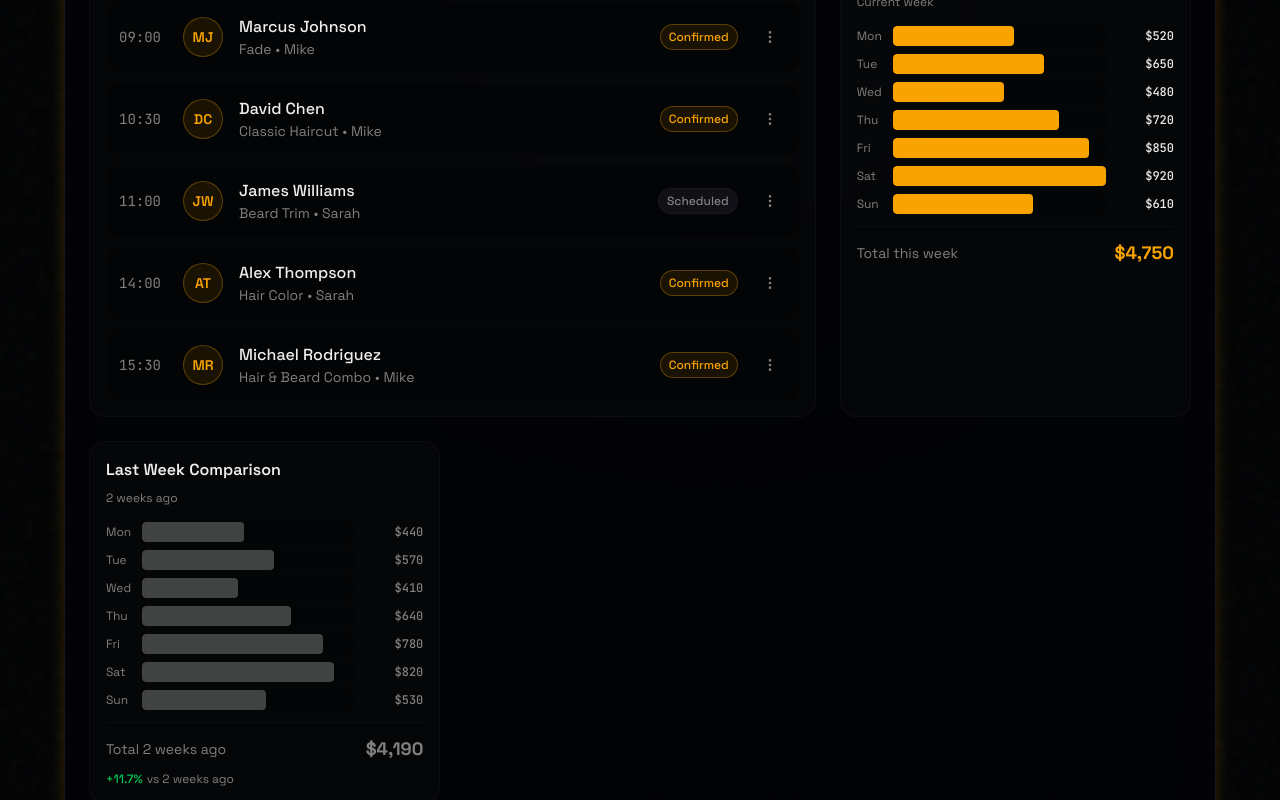
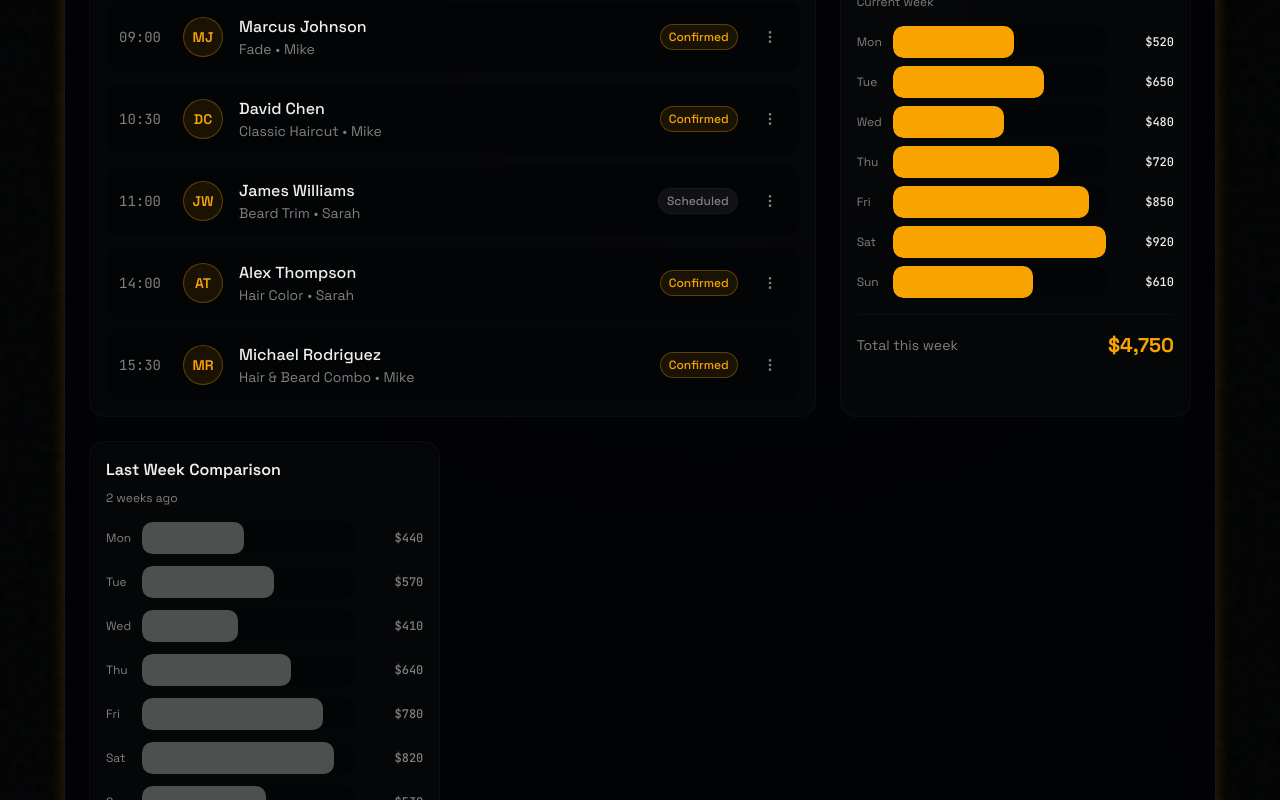
Before and after one commit to Globinner/tresser-saas, a Next.js app: page / in a window 1280 px wide. Shown: the part 3080-3880 px from the top of the page. Built offline with nearby package versions, Linux system fonts and the light colour scheme.

Commit message:
style: enhance chart bar visibility and aesthetics
Increase chart bar height, spacing, total text size, and
percentage indicator for better visual appeal.

```diff
--- a/components/dashboard-preview.tsx
+++ b/components/dashboard-preview.tsx
@@ -174,10 +174,10 @@ export function DashboardPreview() {
                   ]).map((item, index) => (
                     <div key={index} className={`flex items-center gap-3 ${isRTL ? 'flex-row-reverse' : ''}`}>
                       <span className={`text-xs text-muted-foreground w-6`}>{item.day}</span>
-                      <div className="flex-1 h-5 bg-background/50 rounded overflow-hidden">
+                      <div className="flex-1 h-8 bg-background/50 rounded-md overflow-hidden">
                         <div
-                          className={`h-full bg-primary rounded transition-all duration-500 ${isRTL ? 'ml-auto' : ''}`}
-                          style={{ width: `${item.width}%`, minWidth: item.width > 0 ? '8px' : '0' }}
+                          className={`h-full bg-primary rounded-md transition-all duration-500 ${isRTL ? 'ml-auto' : ''}`}
+                          style={{ width: `${item.width}%`, minWidth: item.width > 0 ? '12px' : '0' }}
                         />
                       </div>
                       <span className={`text-xs font-medium text-foreground w-14 font-mono ${isRTL ? 'text-left' : 'text-right'}`}>
@@ -186,9 +186,9 @@ export function DashboardPreview() {
                     </div>
                   ))}
                 </div>
-                <div className={`mt-3 pt-3 border-t border-border/30 flex items-center justify-between ${isRTL ? 'flex-row-reverse' : ''}`}>
+                <div className={`mt-4 pt-4 border-t border-border/30 flex items-center justify-between ${isRTL ? 'flex-row-reverse' : ''}`}>
                   <span className="text-sm text-muted-foreground">{isHebrew ? "סה״כ השבוע" : "Total this week"}</span>
-                  <span className="text-lg font-bold text-primary">{isHebrew ? "₪14,700" : "$4,750"}</span>
+                  <span className="text-xl font-bold text-primary">{isHebrew ? "₪14,700" : "$4,750"}</span>
                 </div>
               </div>
 
@@ -196,7 +196,7 @@ export function DashboardPreview() {
               <div className="bg-secondary/30 rounded-xl p-4 border border-border/30">
                 <h4 className={`font-semibold text-foreground mb-2 ${isRTL ? 'text-right' : ''}`}>{isHebrew ? "השוואה לשבוע שעבר" : "Last Week Comparison"}</h4>
                 <p className={`text-xs text-muted-foreground mb-4 ${isRTL ? 'text-right' : ''}`}>{isHebrew ? "לפני שבועיים" : "2 weeks ago"}</p>
-                <div className="space-y-2">
+                <div className="space-y-3">
                   {(isHebrew ? [
                     { day: "א׳", width: 48, value: "₪1,580" },
                     { day: "ב׳", width: 62, value: "₪2,050" },
@@ -216,10 +216,10 @@ export function DashboardPreview() {
                   ]).map((item, index) => (
                     <div key={index} className={`flex items-center gap-3 ${isRTL ? 'flex-row-reverse' : ''}`}>
                       <span className={`text-xs text-muted-foreground w-6`}>{item.day}</span>
-                      <div className="flex-1 h-5 bg-background/50 rounded overflow-hidden">
+                      <div className="flex-1 h-8 bg-background/50 rounded-md overflow-hidden">
                         <div
-                          className={`h-full bg-muted-foreground/50 rounded transition-all duration-500 ${isRTL ? 'ml-auto' : ''}`}
-                          style={{ width: `${item.width}%`, minWidth: item.width > 0 ? '8px' : '0' }}
+                          className={`h-full bg-muted-foreground/60 rounded-md transition-all duration-500 ${isRTL ? 'ml-auto' : ''}`}
+                          style={{ width: `${item.width}%`, minWidth: item.width > 0 ? '12px' : '0' }}
                         />
                       </div>
                       <span className={`text-xs font-medium text-muted-foreground w-14 font-mono ${isRTL ? 'text-left' : 'text-right'}`}>
@@ -228,12 +228,12 @@ export function DashboardPreview() {
                     </div>
                   ))}
                 </div>
-                <div className={`mt-3 pt-3 border-t border-border/30 flex items-center justify-between ${isRTL ? 'flex-row-reverse' : ''}`}>
+                <div className={`mt-4 pt-4 border-t border-border/30 flex items-center justify-between ${isRTL ? 'flex-row-reverse' : ''}`}>
                   <span className="text-sm text-muted-foreground">{isHebrew ? "סה״כ לפני שבועיים" : "Total 2 weeks ago"}</span>
-                  <span className="text-lg font-bold text-muted-foreground">{isHebrew ? "₪13,160" : "$4,190"}</span>
+                  <span className="text-xl font-bold text-muted-foreground">{isHebrew ? "₪13,160" : "$4,190"}</span>
                 </div>
-                <div className={`mt-2 flex items-center gap-1 ${isRTL ? 'flex-row-reverse justify-end' : ''}`}>
-                  <span className="text-xs text-green-500 font-medium">+11.7%</span>
+                <div className={`mt-3 flex items-center gap-2 ${isRTL ? 'flex-row-reverse justify-end' : ''}`}>
+                  <span className="text-sm text-green-500 font-bold">+11.7%</span>
                   <span className="text-xs text-muted-foreground">{isHebrew ? "לעומת לפני שבועיים" : "vs 2 weeks ago"}</span>
                 </div>
               </div>
```
